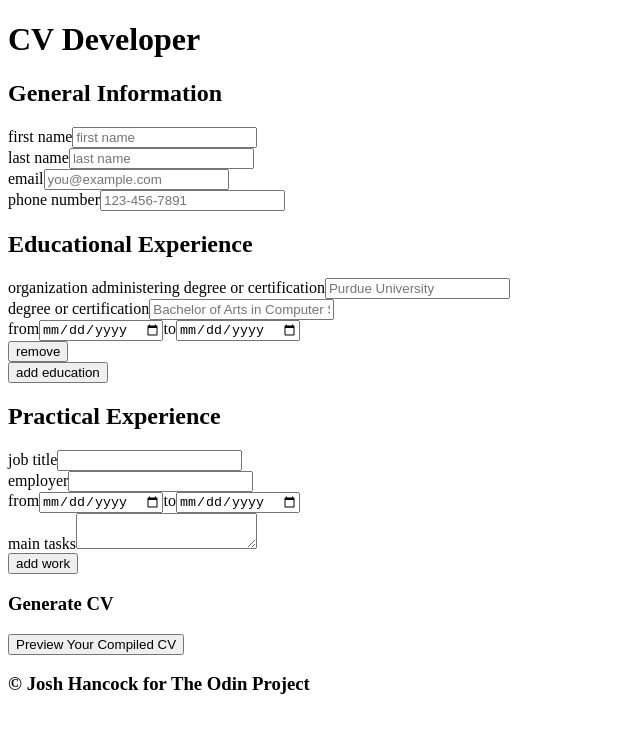
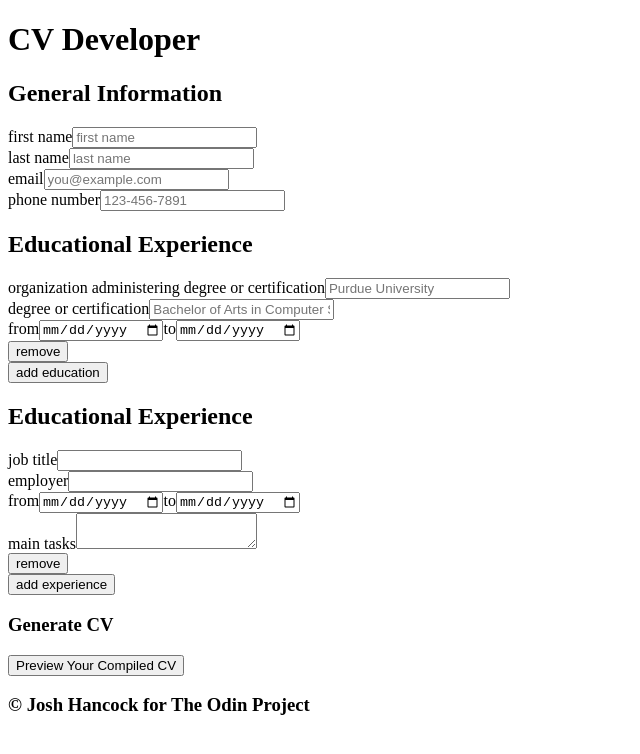
Before and after one commit to livingicon/cv-project, a React (Create React App) app: page / in a window 1280 px wide. Shown: the top 754 px of the page, without its empty margins (0-640 px from the left). Built offline with nearby package versions, Linux system fonts and the light colour scheme.

Commit message:
Transfer functionaly that Ed has to Prax

```diff
--- a/src/components/Main.js
+++ b/src/components/Main.js
@@ -6,6 +6,8 @@ import EducationalExp from "./Main/EducationalExp";
 import PracticalExp from "./Main/PracticalExp";
 import CVPreview from "./Main/CVPreview";
 import EdForm from "./Main/EdForm";
+import PraxForm from "./Main/PraxForm";
+
 
 class Main extends Component {
   constructor() {
@@ -33,11 +35,19 @@ class Main extends Component {
           handleChangeInput={this.handleChangeInput}
           deleteEd={this.deleteEd}
         />
+      ],
+      setPrax: [
+        <PraxForm
+          key={1}
+          edCount={1} // need both
+          handleChangeInput={this.handleChangeInput}
+          deletePrax={this.deletePrax}
+        />
       ]
     };
   }
 
-  addEd = (e) => {
+  addEd = (e) => { // make dynamic for addPraxEx too (write first then maybe?)
     e.preventDefault();
     this.setState({
       edCount: this.state.edCount + 1,
@@ -51,11 +61,33 @@ class Main extends Component {
     });
   }
 
+  addPrax = (e) => { // make dynamic for addPraxEx too (write first then maybe?)
+    e.preventDefault();
+    this.setState({
+      edCount: this.state.edCount + 1,
+      setPrax: this.state.setPrax.concat(
+        <PraxForm
+          edCount={this.state.edCount + 1}
+          key={this.state.edCount + 1}
+          handleChangeInput={this.handleChangeInput}
+          deletePrax={this.deletePrax} />
+      )
+    });
+  }
+
   deleteEd = (e) => {
     e.preventDefault();
     console.log(e.target.dataset.btn);
     this.setState({
       setEd: this.state.setEd.filter(index => this.state.setEd.indexOf(index) !== e.target.dataset.btn - 1)
+    });
+  }
+
+  deletePrax = (e) => {
+    e.preventDefault();
+    console.log(e.target.dataset.btn);
+    this.setState({
+      setPrax: this.state.setPrax.filter(index => this.state.setPrax.indexOf(index) !== e.target.dataset.btn - 1)
     });
   }
 
@@ -68,6 +100,9 @@ class Main extends Component {
   onSubmitPreviewCV = (e) => { // must setState (to remove deleted elements)
     e.preventDefault(); // needs to not clear form
     console.log(this.state);
+    // this.setState({
+
+    // });
   }
 
   render() {
@@ -87,6 +122,9 @@ class Main extends Component {
 
         <PracticalExp
           handleChangeInput={this.handleChangeInput}
+          setPrax={this.state.setPrax}
+          addPrax={this.addPrax}
+          deletePrax={this.deletePrax}
         />
 
         <CVPreview
--- a/src/components/Main/EdForm.js
+++ b/src/components/Main/EdForm.js
@@ -8,7 +8,7 @@ class EdForm extends Component {
     const { edCount, handleChangeInput, school, degree, degreeFrom, degreeTo, deleteEd } = this.props;
 
     return (
-<div className="forms">
+      <div className="forms">
         <form id="education">
           <div>
             <label htmlFor="school">organization administering degree or certification</label>
--- a/src/components/Main/EducationalExp.js
+++ b/src/components/Main/EducationalExp.js
@@ -1,4 +1,4 @@
-// EducationalInfo.js
+// EducationalExp.js
 
 import React, { Component } from 'react';
 
--- a/src/components/Main/PracticalExp.js
+++ b/src/components/Main/PracticalExp.js
@@ -3,69 +3,16 @@
 import React, { Component } from 'react';
 
 class PracticalExp extends Component {
+
   render() {
-    const { handleChangeInput, position, employer, jobFrom, jobTo, tasks } = this.props;
+    const { setPrax, addPrax } = this.props;
 
     return (
-      <div className="forms">
-        <h2>Practical Experience</h2>
-        <form>
-          <div>
-            <label htmlFor="position">job title</label>
-            <input
-              onChange={handleChangeInput}
-              value={position}
-              type="text"
-              id="position"
-              name="position"
-              autoComplete="off"
-            />
-          </div>
-          <div>
-            <label htmlFor="employer">employer</label>
-            <input
-              onChange={handleChangeInput}
-              value={employer}
-              type="text"
-              id="employer"
-              name="employer"
-              autoComplete="off"
-            />
-          </div>
-          <div>
-            <label htmlFor="jobFrom">from</label>
-            <input
-              onChange={handleChangeInput}
-              value={jobFrom}
-              type="date"
-              id="jobFrom"
-              name="jobFrom"
-            />
-            <label htmlFor="jobTo">to</label>
-            <input
-              onChange={handleChangeInput}
-              value={jobTo}
-              type="date"
-              id="jobTo"
-              name="jobTo"
-            />
-          </div>
-          <div>
-            <label htmlFor="tasks">main tasks</label>
-            <textarea
-              onChange={handleChangeInput}
-              value={tasks}
-              type="text"
-              id="tasks"
-              name="tasks"
-              autoComplete="off"
-            />
-          </div>
-          <button className="btns" type="button">add work</button>
-        </form>
+      <div>
+        <h2>Educational Experience</h2>
+        {setPrax}
+        <button onClick={addPrax}>add experience</button>
       </div>
-
-
     );
   }
 }
--- /dev/null
+++ b/src/components/Main/PraxForm.js
@@ -0,0 +1,73 @@
+// PraxForm.js
+
+import React, { Component } from 'react';
+
+class PraxForm extends Component {
+
+  render() {
+    const { edCount, handleChangeInput, position, employer, jobFrom, jobTo, tasks, deletePrax } = this.props;
+
+    return (
+      <div className="forms">
+        <form id="work">
+          <div>
+            <label htmlFor="position">job title</label>
+            <input
+              onChange={handleChangeInput}
+              value={position}
+              type="text"
+              id="position"
+              name={`position${edCount}`}
+              autoComplete="off"
+            />
+          </div>
+          <div>
+            <label htmlFor="employer">employer</label>
+            <input
+              onChange={handleChangeInput}
+              value={employer}
+              type="text"
+              id="employer"
+              name={`employer${edCount}`}
+              autoComplete="off"
+            />
+          </div>
+          <div>
+            <label htmlFor="jobFrom">from</label>
+            <input
+              onChange={handleChangeInput}
+              value={jobFrom}
+              type="date"
+              id="jobFrom"
+              name={`jobFrom${edCount}`}
+            />
+            <label htmlFor="jobTo">to</label>
+            <input
+              onChange={handleChangeInput}
+              value={jobTo}
+              type="date"
+              id="jobTo"
+              name={`jobTo${edCount}`}
+            />
+          </div>
+          <div>
+            <label htmlFor="tasks">main tasks</label>
+            <textarea
+              onChange={handleChangeInput}
+              value={tasks}
+              type="text"
+              id="tasks"
+              name={`tasks${edCount}`}
+              autoComplete="off"
+            />
+          </div>
+          <button data-btn={`${edCount}`} onClick={deletePrax}>remove</button>
+        </form>
+      </div>
+
+
+    );
+  }
+}
+
+export default PraxForm;
```
